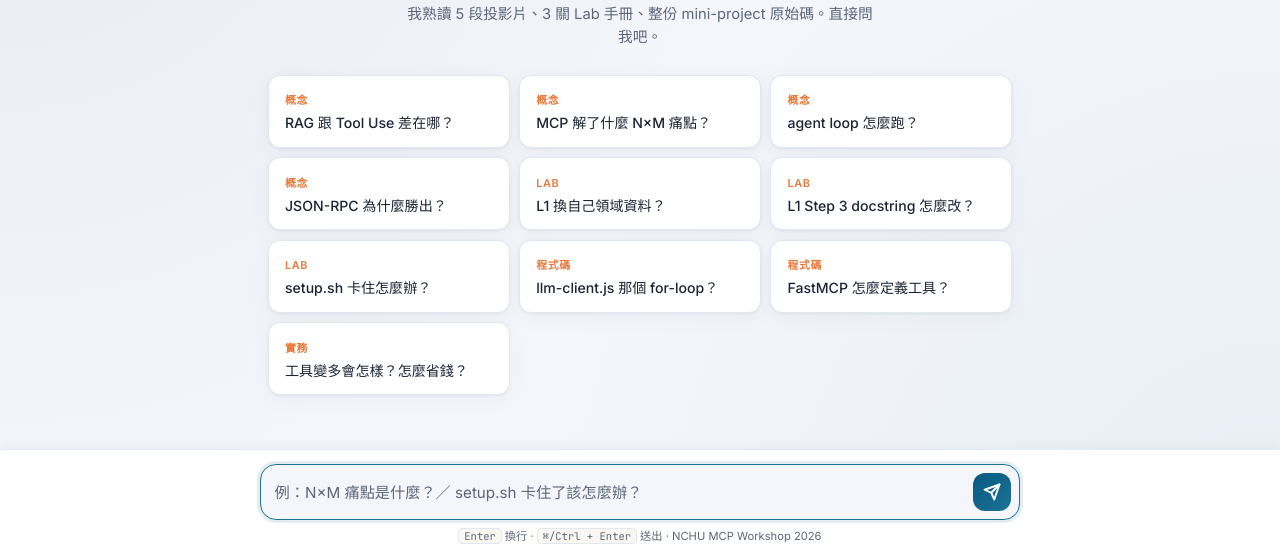
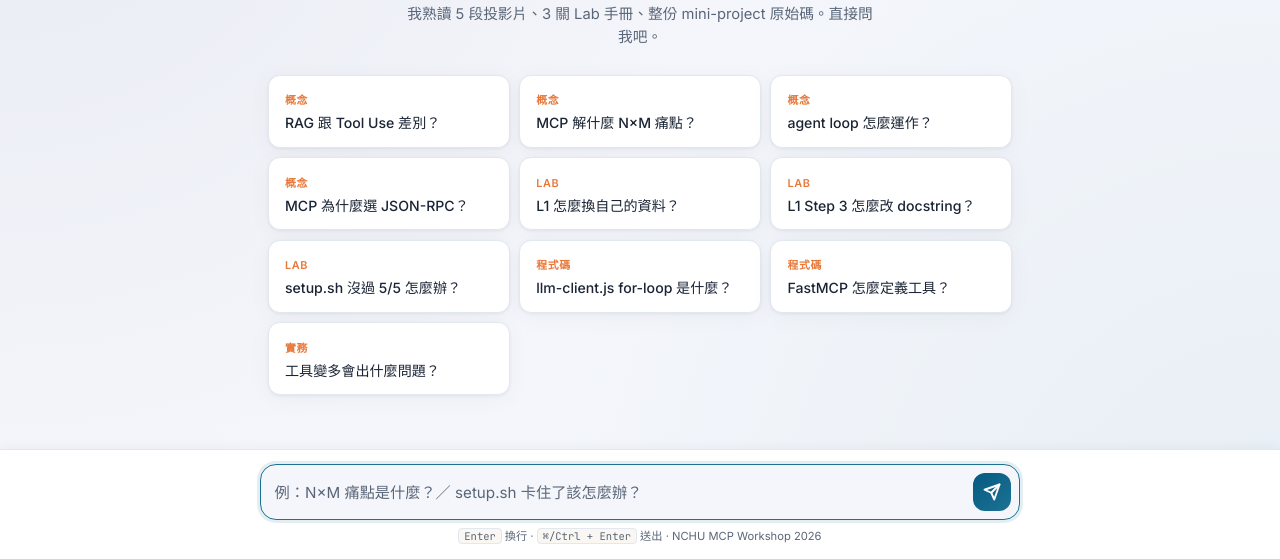
Before and after one commit to UDICatNCHU/nchu-mcp-workshop-2026, a plain HTML site: page course-ta-agent/web/index.html in a window 1280 px wide. Shown: the part 241-800 px from the top of the page. Drawn offline with nearby package versions, Linux system fonts and the light colour scheme; a small style sheet from the web is missing.

Commit message:
perf(course-ta-agent): cut response time from 60-180s to 5-7s
Real-world testing showed Sonnet 4.5 was triggering 3-5 tool calls per
question and producing 1500-token answers, blowing up to 60-180s/request
through cloudflared.

Four fixes:

1. server.js — rewrite system prompt
   - Explicit rule: "先選最對的一個工具用，避免連續搜尋多次"
   - Tool ordering hint: get_segment / get_lab_handout / read_mini_project_file
     before search_course (was reversed)
   - "回答精簡：80–250 字為主" — caps verbosity for live workshop UX

2. llm-client.js
   - maxTokens 2048 → 800 (TA answers are short; cap saves time + tokens)
   - maxIterations 5 → 3 (most Q&A needs 1-2 iters; ceiling is enough)

3. .env — model swap Sonnet 4.5 → Haiku 4.5 (not committed; .env gitignored)
   - Haiku ~3x faster generation (80 vs 30 tok/s)
   - Loses prompt caching (Haiku threshold > our 2700-tok prefix) but cost
     is already tiny at workshop scale, speed > pennies

4. web/index.html — 10 example questions become single-topic
   Was: "RAG 跟 Tool Use 差在哪？什麼時候該用哪個？" (2 sub-questions)
   Now: "RAG 跟 Tool Use 主要差別是什麼？" (1)
   - Reduces multi-tool fan-out triggered by compound questions
   - Cleaner UX: one card click = one focused answer

Measured (3 calls through nlpnchu.org tunnel):
  RAG vs Tool Use      5.8s   1 tool   298 tok out
  L1 Step 3 docstring  5.5s   1 tool   307 tok out
  llm-client.js loop   6.7s   1 tool   371 tok out

vs prior (Sonnet, multi-tool, no constraints):
  ~60-180s, 3-5 tools, 1500+ tok output

```diff
--- a/course-ta-agent/backend-node/llm-client.js
+++ b/course-ta-agent/backend-node/llm-client.js
@@ -9,7 +9,7 @@ import Anthropic from '@anthropic-ai/sdk';
 export class LLMClient {
   constructor(mcpClient, {
     model = process.env.CLAUDE_MODEL ?? 'claude-haiku-4-5',
-    maxTokens = 2048,
+    maxTokens = 800,           // 砍 2048→800：實測 TA 答案 < 250 字夠用，避免 1500-tok 長篇
     system = undefined,
     timeout = 60_000,         // 每次 HTTP attempt 上限；配合 maxRetries=1 → 單次 .create() 最多 ~120s
   } = {}) {
@@ -25,7 +25,7 @@ export class LLMClient {
     console.log(`[LLM] Anthropic Claude (model=${model}, timeout=${timeout}ms${system ? ', system + tools cached' : ''})`);
   }
 
-  async chat(messages, { maxIterations = 5 } = {}) {   // 5 已足夠正常 Q&A，更高只是放大攻擊面
+  async chat(messages, { maxIterations = 3 } = {}) {   // 砍 5→3：絕大多數 Q&A 1-2 次就夠
     const history = [...messages];
 
     for (let i = 0; i < maxIterations; i++) {
--- a/course-ta-agent/web/index.html
+++ b/course-ta-agent/web/index.html
@@ -476,35 +476,35 @@
       <h2>有什麼想問的？</h2>
       <p>我熟讀 5 段投影片、3 關 Lab 手冊、整份 mini-project 原始碼。直接問我吧。</p>
       <div class="examples">
-        <button class="example-card" data-q="RAG 跟 Tool Use 差在哪？什麼時候該用哪個？">
-          <span class="example-tag">概念</span><div class="example-text">RAG 跟 Tool Use 差在哪？</div>
+        <button class="example-card" data-q="RAG 跟 Tool Use 主要差別是什麼？">
+          <span class="example-tag">概念</span><div class="example-text">RAG 跟 Tool Use 差別？</div>
         </button>
-        <button class="example-card" data-q="MCP 解決了什麼 N×M 的問題？為什麼不直接用 Tool Use？">
-          <span class="example-tag">概念</span><div class="example-text">MCP 解了什麼 N×M 痛點？</div>
+        <button class="example-card" data-q="MCP 解決什麼 N×M 痛點？">
+          <span class="example-tag">概念</span><div class="example-text">MCP 解什麼 N×M 痛點？</div>
         </button>
-        <button class="example-card" data-q="agent loop 是怎麼跑的？stop_reason=tool_use 是什麼意思？">
-          <span class="example-tag">概念</span><div class="example-text">agent loop 怎麼跑？</div>
+        <button class="example-card" data-q="agent loop 怎麼運作？">
+          <span class="example-tag">概念</span><div class="example-text">agent loop 怎麼運作？</div>
         </button>
-        <button class="example-card" data-q="JSON-RPC 是什麼？為什麼 MCP 選它而不是 REST？">
-          <span class="example-tag">概念</span><div class="example-text">JSON-RPC 為什麼勝出？</div>
+        <button class="example-card" data-q="MCP 為什麼選 JSON-RPC？">
+          <span class="example-tag">概念</span><div class="example-text">MCP 為什麼選 JSON-RPC？</div>
         </button>
-        <button class="example-card" data-q="L1 怎麼換成我自己領域的資料？步驟給我">
-          <span class="example-tag">Lab</span><div class="example-text">L1 換自己領域資料？</div>
+        <button class="example-card" data-q="L1 怎麼換成自己領域的資料？">
+          <span class="example-tag">Lab</span><div class="example-text">L1 怎麼換自己的資料？</div>
         </button>
-        <button class="example-card" data-q="L1 Step 3 要怎麼改 docstring？三個關鍵元素是什麼？">
-          <span class="example-tag">Lab</span><div class="example-text">L1 Step 3 docstring 怎麼改？</div>
+        <button class="example-card" data-q="L1 Step 3 怎麼改 docstring？">
+          <span class="example-tag">Lab</span><div class="example-text">L1 Step 3 怎麼改 docstring？</div>
         </button>
-        <button class="example-card" data-q="setup.sh 跑出來不是 5/5 ✅，常見原因有哪些？">
-          <span class="example-tag">Lab</span><div class="example-text">setup.sh 卡住怎麼辦？</div>
+        <button class="example-card" data-q="setup.sh 沒過 5/5 怎麼辦？">
+          <span class="example-tag">Lab</span><div class="example-text">setup.sh 沒過 5/5 怎麼辦？</div>
         </button>
-        <button class="example-card" data-q="llm-client.js 那個 for-loop 解釋一下，maxIterations 為什麼設 5？">
-          <span class="example-tag">程式碼</span><div class="example-text">llm-client.js 那個 for-loop？</div>
+        <button class="example-card" data-q="llm-client.js 那個 for-loop 在做什麼？">
+          <span class="example-tag">程式碼</span><div class="example-text">llm-client.js for-loop 是什麼？</div>
         </button>
-        <button class="example-card" data-q="FastMCP 怎麼定義一支工具？docstring 跟 input_schema 哪個重要？">
+        <button class="example-card" data-q="FastMCP 怎麼定義一支工具？">
           <span class="example-tag">程式碼</span><div class="example-text">FastMCP 怎麼定義工具？</div>
         </button>
-        <button class="example-card" data-q="工具從 3 支變 239 支會出什麼問題？怎麼控制 token 成本？">
-          <span class="example-tag">實務</span><div class="example-text">工具變多會怎樣？怎麼省錢？</div>
+        <button class="example-card" data-q="工具變多會出什麼問題？">
+          <span class="example-tag">實務</span><div class="example-text">工具變多會出什麼問題？</div>
         </button>
       </div>
     </div>`;
```
Also changed, not shown: course-ta-agent/backend-node/server.js (+12 -7 lines).
